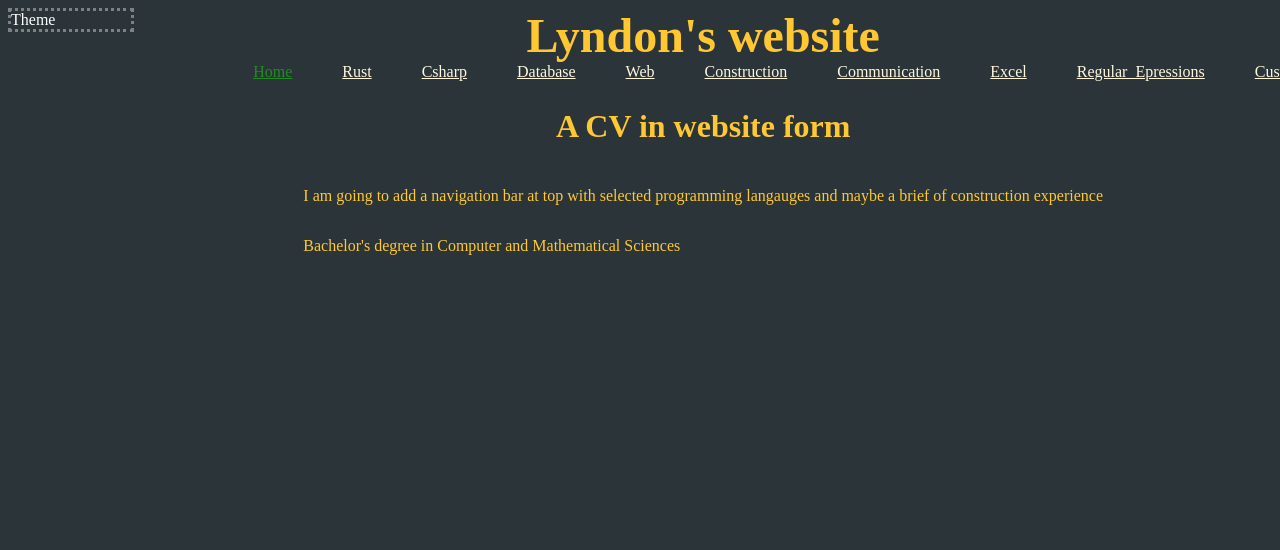
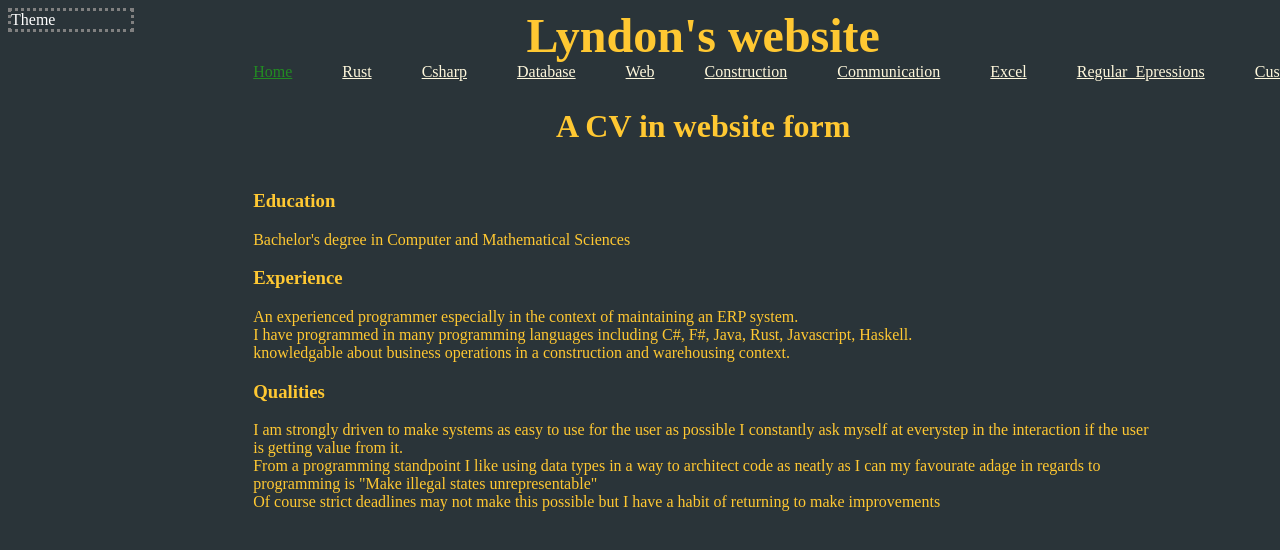
Before and after one commit to Lyndon-Mackay/lyndon-mackay.github.io, a Vue app: page / in a window 1280 px wide. Shown: the top 550 px of the page. Built offline with nearby package versions, Linux system fonts and the light colour scheme.

Commit message:
Home page

```diff
--- a/src/assets/main.css
+++ b/src/assets/main.css
@@ -131,11 +131,4 @@ span {
   }
 }
 
-@media (min-width:1080px) {
-  nav:hover {
-    transform: scale(1.5);
-    gap: 15px;
-  }
-
-
-}
+@media (min-width:1080px) {}
--- a/src/views/HomeView.vue
+++ b/src/views/HomeView.vue
@@ -4,11 +4,28 @@ import { elementColour } from "../themes/index";
 
 <template>
   <h2 :style="elementColour('h2')">A CV in website form</h2>
-  <p :style="elementColour('p')">
-    I am going to add a navigation bar at top with selected programming
-    langauges and maybe a brief of construction experience
-  </p>
-  <p :style="elementColour('p')">
-    Bachelor's degree in Computer and Mathematical Sciences
-  </p>
+  <article>
+    <h3 :style="elementColour('h3')">
+      Education
+    </h3>
+    <p :style="elementColour('p')">
+      Bachelor's degree in Computer and Mathematical Sciences
+    </p>
+    <h3 :style="elementColour('h3')">Experience</h3>
+    <p :style="elementColour('p')">
+      An experienced programmer especially in the context of maintaining an ERP system.<br>
+      I have programmed in many programming languages including C#, F#, Java, Rust, Javascript, Haskell.<br>
+      knowledgable about business operations in a construction and warehousing context.<br>
+    </p>
+    <h3 :style="elementColour('h3')">Qualities </h3>
+
+    <p :style="elementColour('p')">
+      I am strongly driven to make systems as easy to use for the user as possible I constantly ask myself at everystep
+      in the interaction if the user is getting value from it.<br>
+      From a programming standpoint I like using data types in a way to architect code as neatly as I can my favourate
+      adage in regards to programming is "Make illegal states unrepresentable"<br>
+      Of course strict deadlines may not make this possible but I have a habit of returning to make improvements
+    </p>
+
+  </article>
 </template>
```
Also changed, not shown: 22 other files (tests, documents, lock files or other folders).
